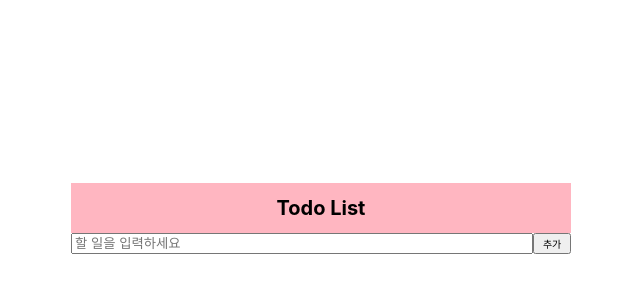
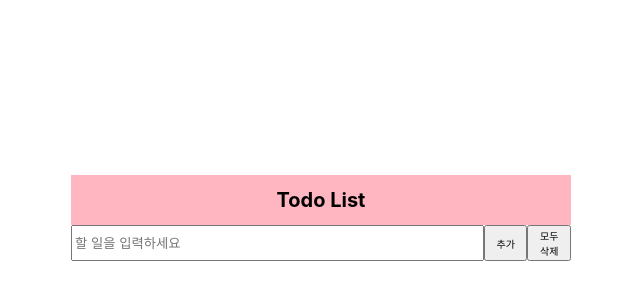
Before and after one commit to hyunjun9788/ToDoList_miniproject, a React (Create React App) app: page / in a window 1280 px wide. Shown: the part 182-482 px from the top of the page, without its empty margins (319-959 px from the left). Built offline with nearby package versions, Linux system fonts and the light colour scheme.

Commit message:
feat: 모두 삭제 기능 추가

```diff
--- a/src/components/TodoForm/TodoForm.css
+++ b/src/components/TodoForm/TodoForm.css
@@ -4,5 +4,10 @@ input {
 
 .add-bt {
     font-size: 10px;
-    width: 40px;
+    width: 50px;
 }
+
+.all-delete{
+    width:50px;
+    font-size:10px;
+}
--- a/src/components/TodoForm/TodoForm.js
+++ b/src/components/TodoForm/TodoForm.js
@@ -1,6 +1,6 @@
 import React from "react";
 import './TodoForm.css'
-function TodoForm({ inputRef, value, onChange, onSubmit }) {
+function TodoForm({ inputRef, value, onChange, onSubmit, onClick }) {
     return (
         <form onSubmit={onSubmit}>
             <input
@@ -10,6 +10,7 @@ function TodoForm({ inputRef, value, onChange, onSubmit }) {
                 placeholder='할 일을 입력하세요'
             />
             <button className='add-bt'>추가</button>
+            <button className='all-delete' onClick={onClick}>모두 삭제</button>
         </form>
     );
 }
--- a/src/components/TodoItem/TodoItem.css
+++ b/src/components/TodoItem/TodoItem.css
@@ -5,6 +5,7 @@
     border: 1px solid black;
     height: 40px;
     padding-left: 5px;
+    background-color: lightyellow;
 }
 
 .delete {
--- a/src/components/TodoList/TodoList.js
+++ b/src/components/TodoList/TodoList.js
@@ -6,7 +6,7 @@ function TodoList() {
     const [input, setInput] = useState("");
     const [inputs, setInputs] = useState([]);
     const inputRef = useRef(null);
-
+    const [isAlertVisible, setIsAlertVisible] = useState(true)
     function onChangeInput(e) {
         setInput(e.target.value);
     }
@@ -16,14 +16,21 @@ function TodoList() {
         setInput("");
         inputRef.current.focus();
         if (input === "") {
+            isAlertVisible&&alert('할 일을 입력해주세요')
             return;
         }
         setInputs((prevState) => [input, ...prevState]);
-        setInput("");
     }
 
     function onDelete(index) {
         setInputs((prevState) => prevState.filter((_, idx) => idx !== index));
+    }
+
+    function onAllDeleteHandler(){
+        setInput("");
+        inputRef.current.focus();
+        setInputs([])
+        setIsAlertVisible(false)
     }
 
     return (
@@ -33,11 +40,11 @@ function TodoList() {
                 value={input}
                 onChange={onChangeInput}
                 onSubmit={onSubmitHandler}
+                onClick={onAllDeleteHandler}
             />
             <div>
                 {inputs.map((item, index) => (
                     <TodoItem
-                        key={index}
                         item={item}
                         index={index}
                         onDelete={onDelete}
```
